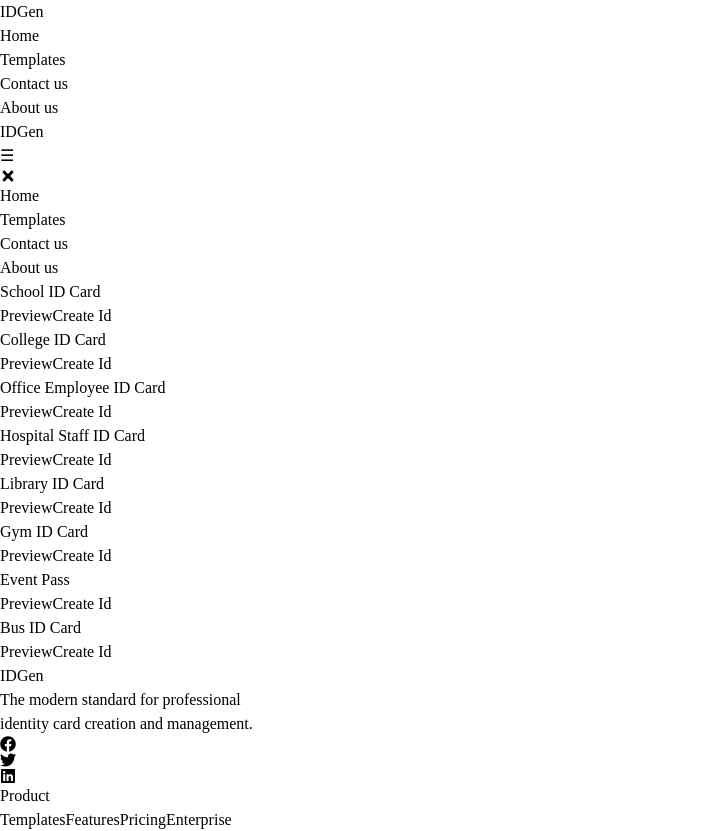
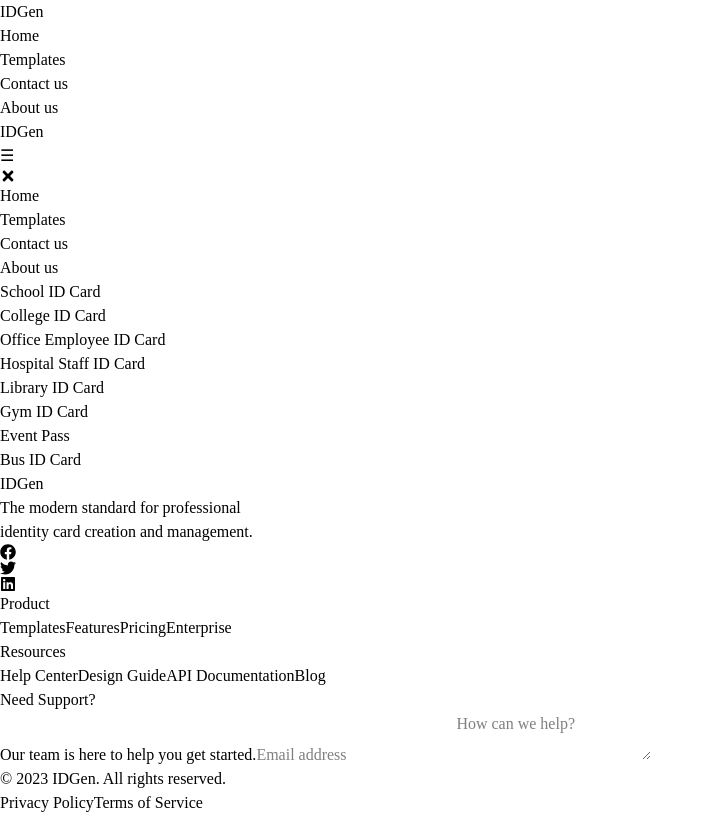
Before and after one commit to Anish-chaudhary-co/ID-Generator, a React (Vite) app: page /template in a window 1280 px wide. Shown: the top 831 px of the page, without its empty margins (0-713 px from the left). Built offline with nearby package versions, Linux system fonts and the light colour scheme.

Commit message:
make template preview and use that template

```diff
--- a/src/Pages/Templates.jsx
+++ b/src/Pages/Templates.jsx
@@ -10,39 +10,54 @@
 // { handleTemplateSelect }
 
 const Templates = ({ handleTemplateClick }) => {
-  // const handleTemplateClick = (template) => {
-  //   handleTemplateSelect(template);
-  // };
+const [templatePreview, setTemplatePreview] = useState(null);
 
   const handleClick = (item) => {
     handleTemplateClick(item);
   };
 
-  // const [takeDetail,setTakeDetail] = useState(null);
-  // const handleTemplateClick =(template)=>{
-  //     setTakeDetail(template);
-  // }
-
   return (
     <>
       <div className="grid grid-cols-1 md:grid-cols-3 mt-10 md:ml-14">
         {selectedTemplate.map((template, index) => (
-          <div key={index} className="gap-4 border m-4 p-2 w-90 md:w-97 h-99 md:h-90 rounded-lg shadow-lg relative">
-            <h1 className="text-2xl font-bold">{template.templateName}</h1>
-            <button className="absolute bottom-3 left-6 bg-green-500 hover:bg-green-600 text-white p-2 rounded-sm">Preview</button>
-            <Link key={index} to="/personalDetailed">
-              <button
-                onClick={() => {
-                  handleClick(template);
-                }}
-                className="absolute bottom-3 right-6 bg-green-500 hover:bg-green-600 text-white p-2 rounded-sm"
-              >
-                Create Id
-              </button>
-            </Link>
+          <div key={index} className="relative gap-4 border m-4 p-2 py-60 rounded-lg shadow-lg"
+          onClick={() => setTemplatePreview(template)}
+          >
+            <h1 className="absolute top-2 text-2xl font-bold">{template.templateName}</h1>
+
           </div>
         ))}
       </div>
+      {
+        templatePreview && (
+          <div
+          onClick={()=>setTemplatePreview(null)}
+          className="fixed inset-0 bg-black/50 bg-opacity-50 flex justify-center items-center">
+            <div
+            onClick={(e)=>e.stopPropagation()}
+            className="relative bg-white p-4 rounded-lg shadow-lg py-15 ">
+              <div className="flex justify-between items-center mb-4">
+              <h2 className="font-bold text-2xl">{templatePreview.templateName}</h2>
+              <button
+              className="bg-red-500 hover:bg-red-600 text-white text-xl font-bold px-4 py-2 rounded-sm"
+              onClick={()=>setTemplatePreview(null)}>X</button>
+              </div>
+              <div className="border m-2 p-2 w-70 md:w-97 h-99 md:h-90 rounded-lg shadow-lg">
+                here we will show the preview of template
+              </div>
+
+              <div>
+                <Link to="/personalDetailed">
+                <button className="absolute bottom-2 right-4 bg-blue-500 hover:bg-blue-600 text-white text-xl font-bold px-4 py-2 rounded-sm">
+                  Use Template
+                </button>
+                </Link>
+              </div>
+
+            </div>
+          </div>
+        )
+      }
     </>
   );
 };
```
